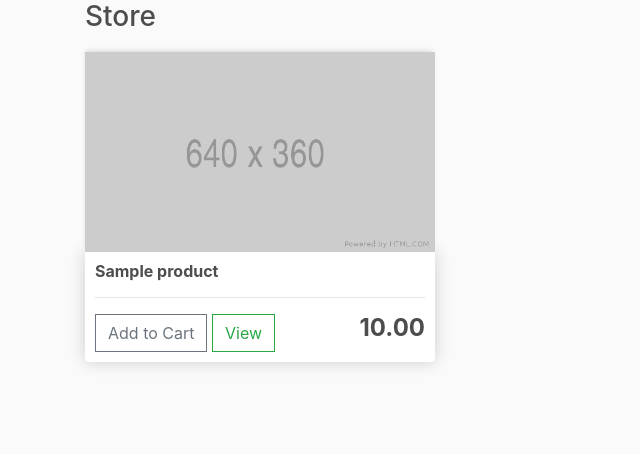
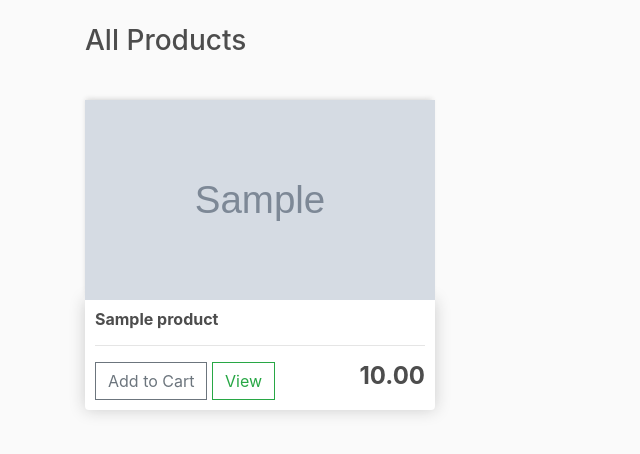
Before and after one commit to Md-Asaduzzaman-Muhid/Django-Ecommerce, a Django app: page / in a window 1280 px wide. Shown: the part 57-511 px from the top of the page, without its empty margins (0-640 px from the left). Run offline with Django 3.2, Linux system fonts and the light colour scheme; tables that the repository leaves empty hold one stand-in row (values such as "Sample post"); grey boxes marked "Sample" are stand-in pictures; some libraries are stand-ins or nearby versions.

Commit message:
store done

```diff
--- a/ecommerce/settings.py
+++ b/ecommerce/settings.py
@@ -123,3 +123,7 @@ STATIC_URL = '/static/'
 STATICFILES_DIRS = [
     os.path.join(BASE_DIR, 'static')
 ]
+
+MEDIA_URL = '/images/shop/'
+
+MEDIA_ROOT = os.path.join(BASE_DIR, 'static/images/shop')
--- a/ecommerce/urls.py
+++ b/ecommerce/urls.py
@@ -22,3 +22,4 @@ urlpatterns = [
     path('admin/', admin.site.urls),
     path('', include('store.urls')),
 ]
+urlpatterns += static(settings.MEDIA_URL, document_root=settings.MEDIA_ROOT)
--- a/store/models.py
+++ b/store/models.py
@@ -4,9 +4,9 @@ from django.contrib.auth.models import User
 
 class Customer(models.Model):
     user = models.OneToOneField(User, null= True, blank=True, on_delete=models.CASCADE)
-    name = models.CharField(max_length=200,null=True)
-    email = models.CharField(max_length=200,null=True)
-    phone = models.CharField(max_length=200,null=True)
+    name = models.CharField(max_length=200, null=True)
+    email = models.CharField(max_length=200, null=True)
+    phone = models.CharField(max_length=200, null=True)
 
     def __str__(self):
         return self.name
@@ -15,6 +15,7 @@ class Product(models.Model):
     name = models.CharField(max_length=200,null=True)
     price = models.FloatField()
     digital = models.BooleanField(default=False, null=True, blank=True)
+    image = models.ImageField(null=True, blank=True)
 
     def __str__(self):
         return self.name
@@ -22,8 +23,8 @@ class Product(models.Model):
 class Order(models.Model):
     customer = models.ForeignKey(Customer, on_delete=models.SET_NULL, null=True, blank=True)
     date_ordered = models.DateField(auto_now_add=True)
-    complete = models.BooleanField(default=False)
-    transaction_id = models.CharField(max_length=100,null=True)
+    complete = models.BooleanField(default=False, null = True)
+    transaction_id = models.CharField(max_length=100, null=True)
 
     def __str__(self):
         return str(self.id)
@@ -31,7 +32,7 @@ class Order(models.Model):
 class OrderItem(models.Model):
     product = models.ForeignKey(Product, on_delete=models.SET_NULL, null=True, blank=True)
     order = models.ForeignKey(Order, on_delete=models.SET_NULL, null=True, blank=True)
-    quantity = models.ImageField(default=0, null=True, blank=True)
+    quantity = models.IntegerField(default=0, null=True, blank=True)
     date_added = models.DateTimeField(auto_now_add=True)
 
 class ShippingAddress(models.Model):
--- a/store/templates/store/main.html
+++ b/store/templates/store/main.html
@@ -6,9 +6,6 @@
             <meta name="viewport" content="width=device-width, initial-scale=1, maximum-scale=1, minimum-scale=1" />
             <link rel="stylesheet" type="text/css" href="{% static 'css/bootstrap.min.css' %}">
             <link rel="stylesheet" type="text/css" href="{% static 'css/main.css' %}">
-
-
-
      </head>
      <body>
       <div class="container1">
--- a/store/templates/store/store.html
+++ b/store/templates/store/store.html
@@ -1,15 +1,14 @@
 {% extends 'store/main.html' %}
 {% load static %}
 {% block content %}
-     <h3>Store</h3>
+     <h3 class="py-4">All Products</h3>
      <div class="row">
           {% for product in products %}
-          <div class="col-lg-4">
-               <img class="thumbnail" src="{% static 'images/placeholder.png' %}">
+          <div class="col-lg-4 col-md-6 mb-4">
+               <img class="thumbnail" src="{% if product.image %}{{ product.image.url}}{% else %}{% static 'images/placeholder.png' %}{% endif %}">
                <div class="box-element product">
                     <h6><strong>{{product.name}}</strong></h6>
                     <hr>
-
                     <button  class="btn btn-outline-secondary add-btn">Add to Cart</button>
                     <a class="btn btn-outline-success" href="#">View</a>
                     <h4 style="display: inline-block; float: right"><strong>{{product.price|floatformat:2}}</strong></h4>
--- a/store/views.py
+++ b/store/views.py
@@ -7,8 +7,14 @@ def store(request):
 	return render(request, 'store/store.html', context)
 
 def cart(request):
-	context = {}
-	return render(request, 'store/cart.html', context)
+    if request.user.is_authenticated:
+	    customer = request.user.customer
+	    order, created = Order.objects.get_or_create(customer=customer, complete=False)
+	    items = order.orderitem_set.all()
+    else:
+	    items = []
+    context = {'items':items}
+    return render(request, 'store/cart.html', context)
 
 def checkout(request):
 	context = {}
```
Also changed, not shown: store/templates/store/cart.html (+6 -7 lines), prod-1.jpg (added), static/images/shop/placeholder.png (added), static/images/shop/placeholder_afR7pPv.png (added), static/images/shop/placeholder_kEgDc1m.png (added), static/images/shop/prod-1.jpg (added), static/images/shop/prod-1_KPuYJoG.jpg (added), static/images/shop/prod-1_XUPMkrg.jpg (added), store/migrations/0002_product_image.py (added), store/migrations/0003_auto_20200517_0058.py (added).
